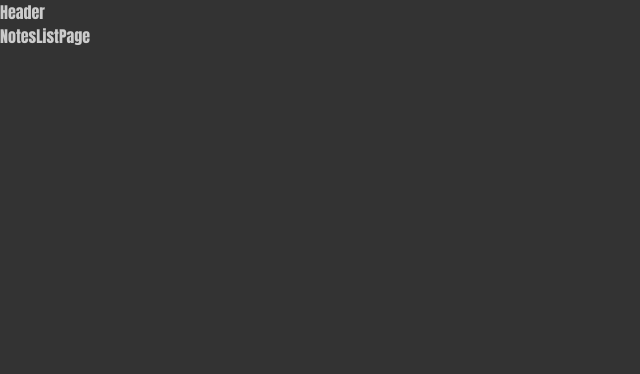
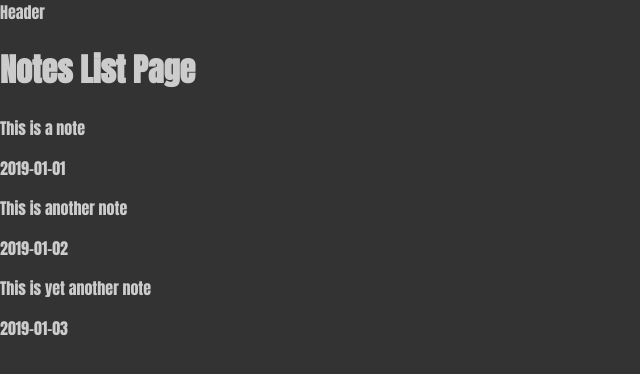
Before and after one commit to AndreiChristian/D-R-NotesApp---React, a React (Vite) app: page / in a window 1280 px wide. Shown: the top 374 px of the page, without its empty margins (0-640 px from the left). Built offline with nearby package versions, Linux system fonts and the light colour scheme.

Commit message:
adding more components

```diff
--- a/src/assets/data.ts
+++ b/src/assets/data.ts
@@ -4,7 +4,7 @@ export interface Note {
   updated: string;
 }
 
-export const notes: Note[] = [
+export const demoNotes: Note[] = [
   {
     id: 1,
     body: "This is a note",
--- a/src/pages/NotesListPage.tsx
+++ b/src/pages/NotesListPage.tsx
@@ -1,9 +1,19 @@
-import React from 'react'
+import React from "react";
+import { demoNotes } from "../assets/data";
 
 const NotesListPage = () => {
   return (
-    <div>NotesListPage</div>
-  )
-}
+    <div>
+      <h1>Notes List Page</h1>
+      {demoNotes.map((note) => {
+        return <>
+        <p>{note.body}</p>
+        <p>{note.updated}</p>
+        </>
+        ;
+      })}
+    </div>
+  );
+};
 
-export default NotesListPage
+export default NotesListPage;
```
Also changed, not shown: src/components/ListItem.tsx (added, +9 -0 lines).
